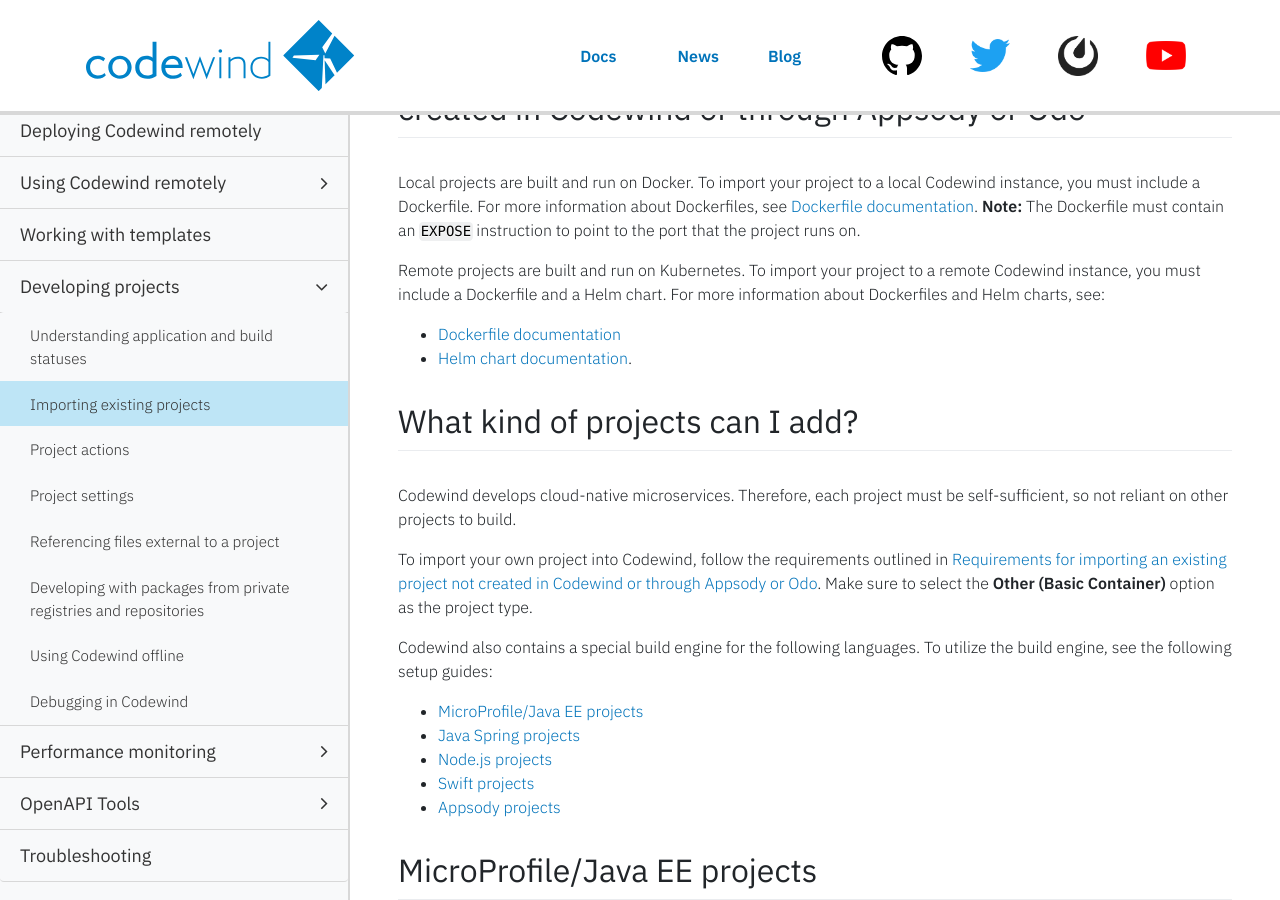
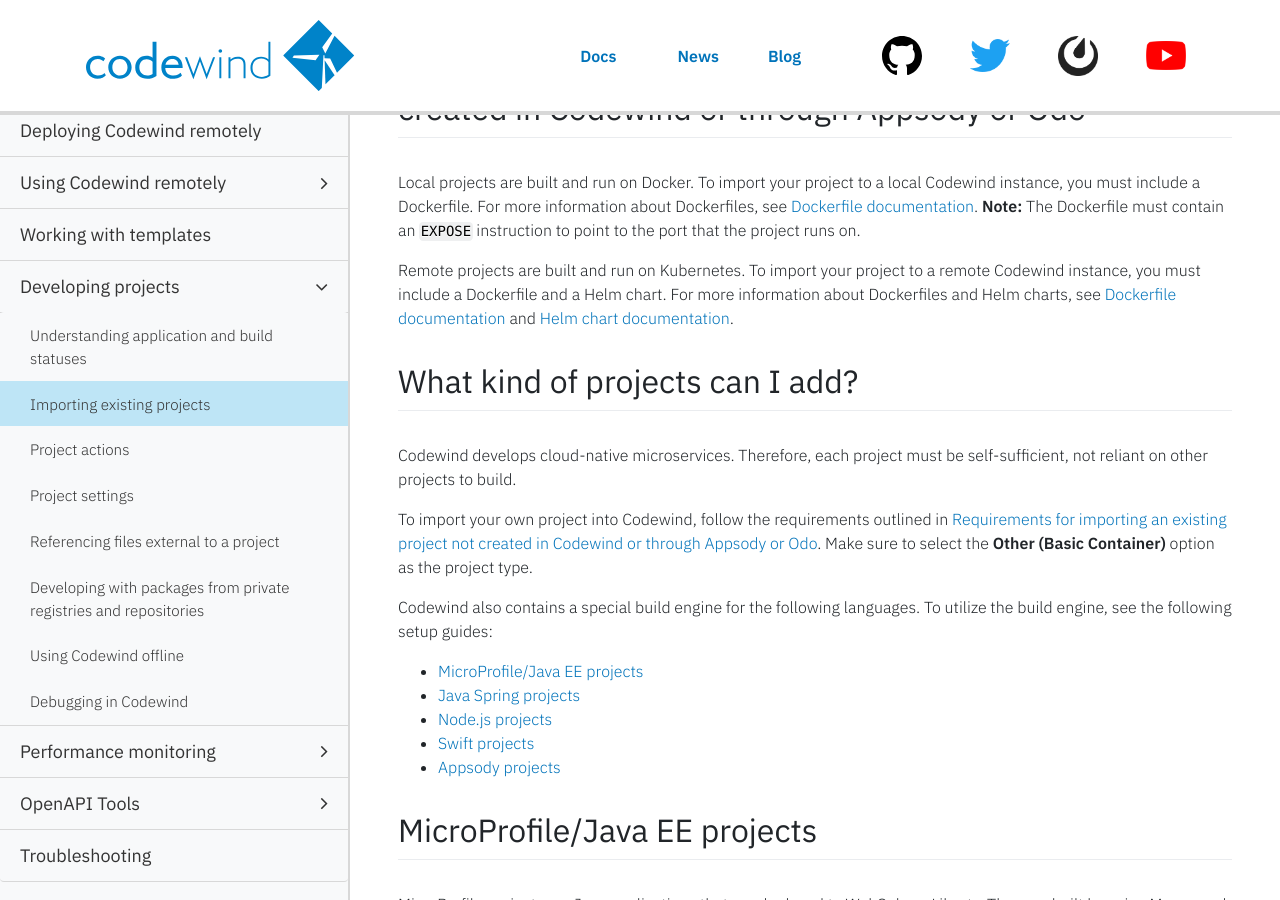
Before and after one commit to eclipse-archived/codewind-docs, a Jekyll site: the page built from docs/_documentations/importing-existing-projects.md, in a window 1280 px wide and 900 px high, scrolled down 510 px. Built offline with Jekyll 4.4.1, drawn with Linux system fonts in a browser that asks for light colours; nearby versions of some CDN libraries; comment, search, counter and statistics services are not loaded.

Commit message:
final edits
Signed-off-by: Jacob Berger <jacob.berger@ibm.com>

```diff
--- a/docs/_documentations/importing-existing-projects.md
+++ b/docs/_documentations/importing-existing-projects.md
@@ -24,14 +24,11 @@ Add a project from an existing Git repository:
 Local projects are built and run on Docker. To import your project to a local Codewind instance, you must include a Dockerfile. For more information about Dockerfiles, see [Dockerfile documentation](https://docs.docker.com/engine/reference/builder/).
 **Note:** The Dockerfile must contain an `EXPOSE` instruction to point to the port that the project runs on.
 
-Remote projects are built and run on Kubernetes. To import your project to a remote Codewind instance, you must include a Dockerfile and a Helm chart. For more information about Dockerfiles and Helm charts, see:
-
-* [Dockerfile documentation](https://docs.docker.com/engine/reference/builder/)
-* [Helm chart documentation](https://helm.sh/docs/topics/charts/).
+Remote projects are built and run on Kubernetes. To import your project to a remote Codewind instance, you must include a Dockerfile and a Helm chart. For more information about Dockerfiles and Helm charts, see [Dockerfile documentation](https://docs.docker.com/engine/reference/builder/) and [Helm chart documentation](https://helm.sh/docs/topics/charts/).
 
 ## What kind of projects can I add?
 
-Codewind develops cloud-native microservices. Therefore, each project must be self-sufficient, so not reliant on other projects to build.
+Codewind develops cloud-native microservices. Therefore, each project must be self-sufficient, not reliant on other projects to build.
 
 To import your own project into Codewind, follow the requirements outlined in [Requirements for importing an existing project not created in Codewind or through Appsody or Odo](#Requirements-for-importing-an-existing-project-not-created-in-Codewind-or-through-Appsody-or-Odo).
 Make sure to select the **Other (Basic Container)** option as the project type.
```
